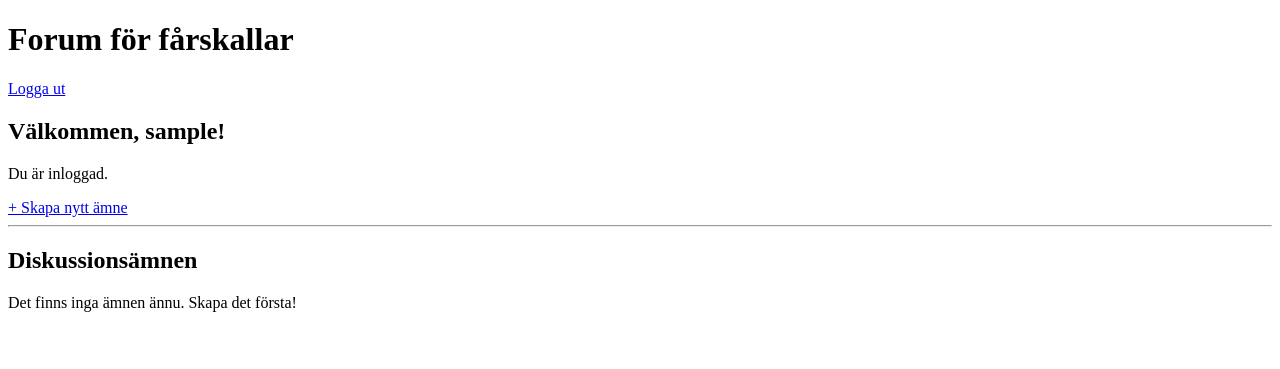
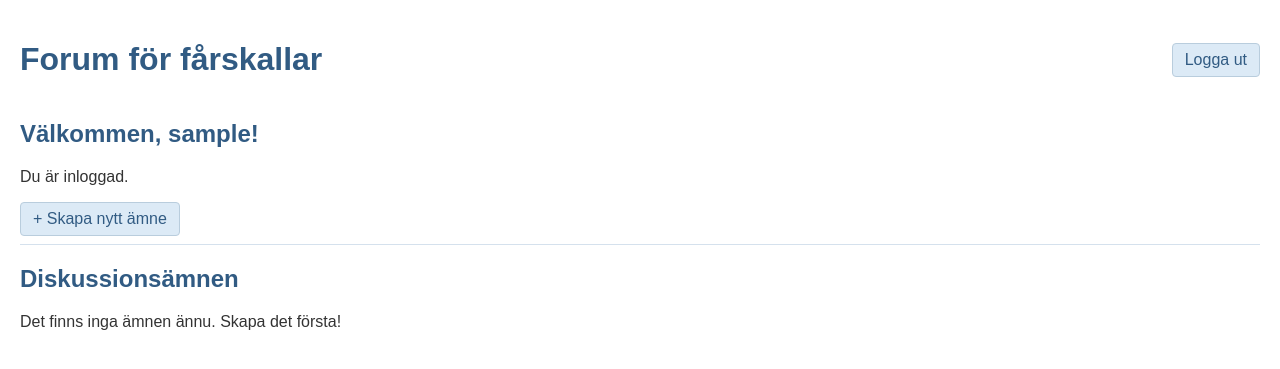
Before and after one commit to Teduded/Forum, a PHP site: page / in a window 1280 px wide. Shown: the top 369 px of the page. Run offline with PHP 8.4, Linux system fonts and the light colour scheme; the visitor is signed in with stand-in values (Sample User, id 1); data that the repository does not hold is empty.

Commit message:
simpel style

```diff
--- a/css/style.css
+++ b/css/style.css
@@ -0,0 +1,56 @@
+
+body {
+    background-color: #ffffff;
+    color: #333;
+    font-family: Arial, sans-serif;
+    margin: 20px;
+}
+
+h1, h2, h3 {
+    color: #315b83;
+}
+
+.top-bar {
+    display: flex;
+    justify-content: space-between;
+    align-items: center;
+}
+
+.post, .topic, .write-box {
+    background-color: white;
+    border: 1px solid #cbdbea;
+    padding: 12px;
+    margin: 12px 0;
+    border-radius: 4px;
+}
+
+a {
+    color: #356fa5;
+}
+
+button, .nav-button {
+    display: inline-block;
+    background-color: #dceaf6;
+    color: #315b83;
+    border: 1px solid #b9cddd;
+    padding: 7px 12px;
+    border-radius: 4px;
+    text-decoration: none;
+    cursor: pointer;
+}
+
+input, textarea {
+    border: 1px solid #b9cddd;
+    padding: 7px;
+    font-family: Arial, sans-serif;
+}
+
+textarea {
+    width: 100%;
+    box-sizing: border-box;
+}
+
+hr {
+    border: 0;
+    border-top: 1px solid #d5e1ed;
+}
--- a/index.php
+++ b/index.php
@@ -12,7 +12,7 @@ if (!isset($_SESSION["user_id"])) {
 
 // Hämta alla ämnen och deras skapare
 $stmt = $pdo->query(
-    "SELECT topics.id, topics.title, topics.created_at, users.name
+    "SELECT topics.id, topics.title, topics.created_at, users.username
      FROM topics
      JOIN users ON topics.user_id = users.id
      ORDER BY topics.created_at DESC"
@@ -75,7 +75,7 @@ $topics = $stmt->fetchAll();
 
                 <p>
                     Skapat av:
-                    <?= htmlspecialchars($topic["name"]) ?>
+                    <?= htmlspecialchars($topic["username"]) ?>
                 </p>
 
                 <p class="post-info">
```
